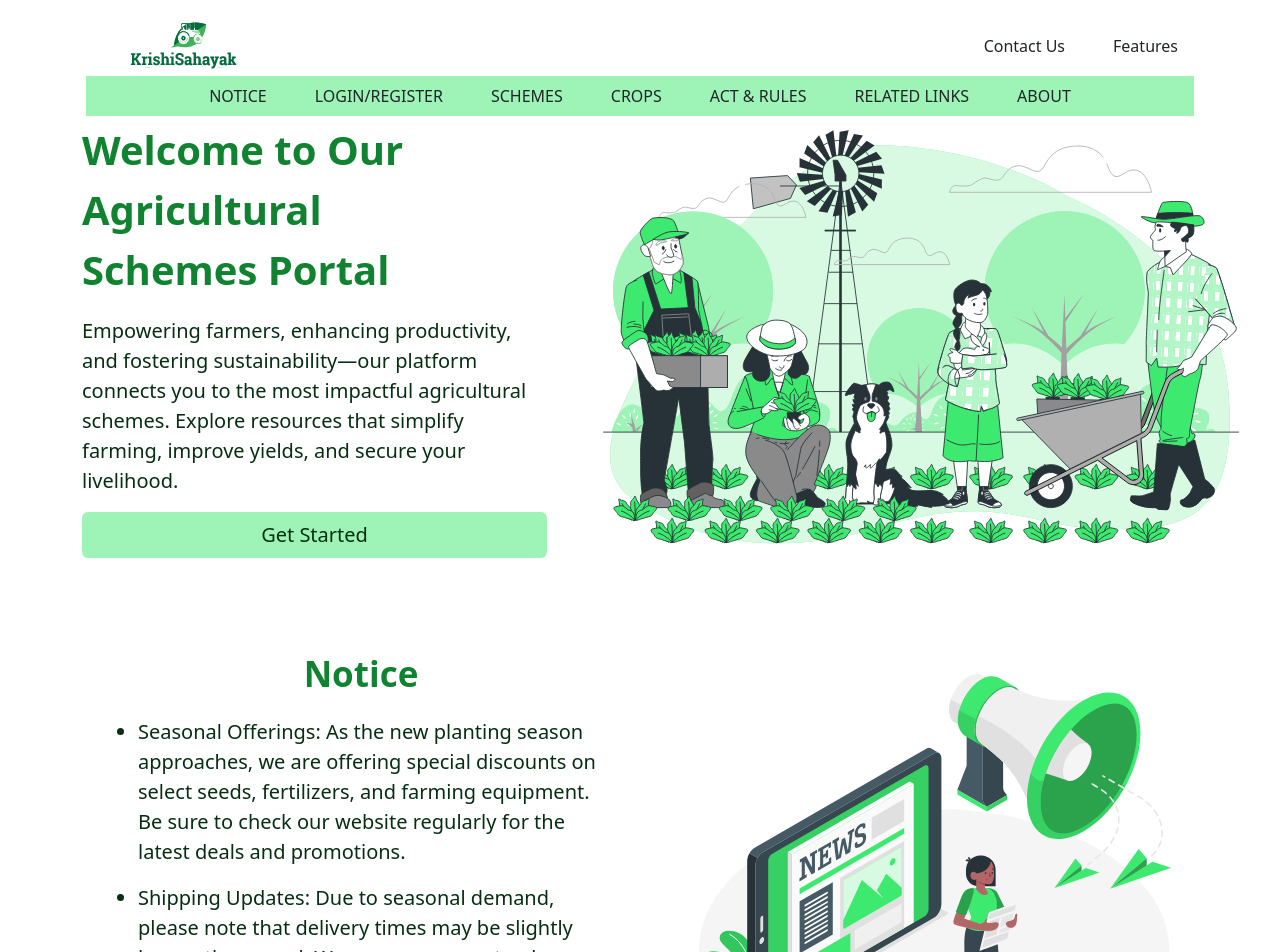
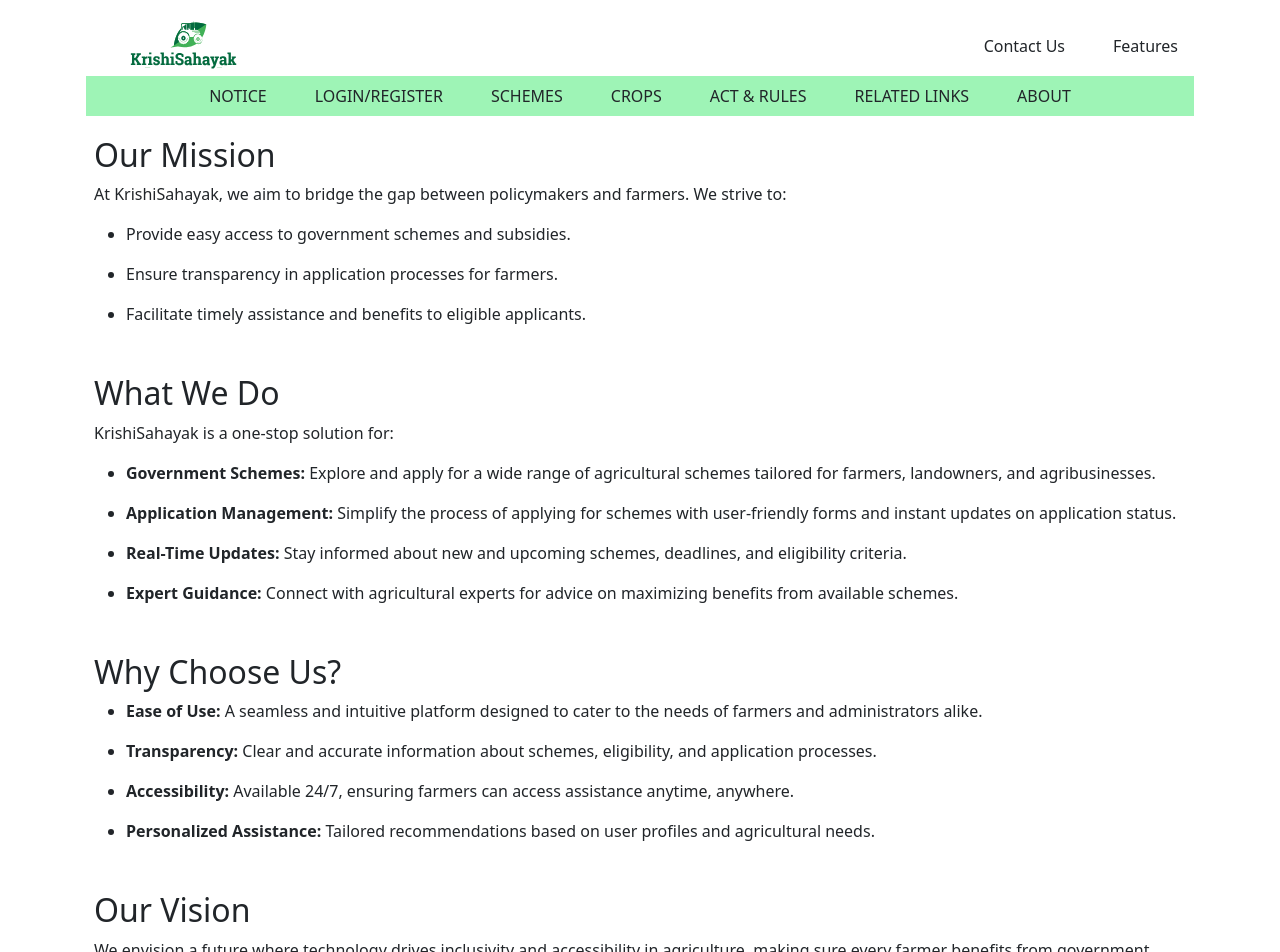
Before and after one commit to jasvinderkhera/soil_farming_agent_frontend, a React (Create React App) app: page /about in a window 1280 px wide. Before the commit this address led to /. Shown: the top 952 px of the page. Built offline with nearby package versions, Linux system fonts and the light colour scheme; no server answers.

Commit message:
about page added

```diff
--- a/src/App.js
+++ b/src/App.js
@@ -13,6 +13,7 @@ import Header from "./components/header/Header";
 import Footer from "./components/footer/Footer";
 import Contact from "./components/contact/Contact";
 import Crops from "./components/crops/crops";
+import About from "./components/about/About";
 
 function App() {
   const [user] = useAuthState(auth);
@@ -30,6 +31,7 @@ function App() {
         <Route path="/act-rules" element={<ActRules/>} />
         <Route path="/contact" element={<Contact/>} />
         <Route path="/crop" element={<Crops/>} />
+        <Route path="/about" element={<About/>} />
 
         {/* Auth Route - Inaccessible after login */}
         <Route
--- /dev/null
+++ b/src/components/about/About.jsx
@@ -0,0 +1,47 @@
+import React from 'react'
+import './About.css'
+
+function About() {
+  return (
+    <div>
+         <div className="container topContainer pt-3">
+    <section className='container mb-5'>
+      <h2>Our Mission</h2>
+      <p>At KrishiSahayak, we aim to bridge the gap between policymakers and farmers. We strive to:</p>
+      <ul>
+        <li className='mb-3'>Provide easy access to government schemes and subsidies.</li>
+        <li className='mb-3'>Ensure transparency in application processes for farmers.</li>
+        <li className='mb-3'>Facilitate timely assistance and benefits to eligible applicants.</li>
+      </ul>
+    </section>
+
+    <section className='container mb-5'>
+      <h2>What We Do</h2>
+      <p>KrishiSahayak is a one-stop solution for:</p>
+      <ul>
+        <li className='mb-3'><strong>Government Schemes:</strong> Explore and apply for a wide range of agricultural schemes tailored for farmers, landowners, and agribusinesses.</li>
+        <li className='mb-3'><strong>Application Management:</strong> Simplify the process of applying for schemes with user-friendly forms and instant updates on application status.</li>
+        <li className='mb-3'><strong>Real-Time Updates:</strong> Stay informed about new and upcoming schemes, deadlines, and eligibility criteria.</li>
+        <li className='mb-3'><strong>Expert Guidance:</strong> Connect with agricultural experts for advice on maximizing benefits from available schemes.</li>
+      </ul>
+    </section>
+    <section className='container mb-5'>
+      <h2>Why Choose Us?</h2>
+      <ul>
+        <li className='mb-3'><strong>Ease of Use:</strong> A seamless and intuitive platform designed to cater to the needs of farmers and administrators alike.</li>
+        <li className='mb-3'><strong>Transparency:</strong> Clear and accurate information about schemes, eligibility, and application processes.</li>
+        <li className='mb-3'><strong>Accessibility:</strong> Available 24/7, ensuring farmers can access assistance anytime, anywhere.</li>
+        <li className='mb-3'><strong>Personalized Assistance:</strong> Tailored recommendations based on user profiles and agricultural needs.</li>
+      </ul>
+    </section>
+
+    <section className='container mb-5'>
+      <h2>Our Vision</h2>
+      <p>We envision a future where technology drives inclusivity and accessibility in agriculture, making sure every farmer benefits from government support and modern resources. At KrishiSahayak, we’re committed to fostering a sustainable and prosperous agricultural ecosystem.</p>
+    </section>
+  </div>
+    </div>
+  )
+}
+
+export default About
--- a/src/components/header/Header.jsx
+++ b/src/components/header/Header.jsx
@@ -62,9 +62,9 @@ function Header() {
             <a href="https://agriwelfare.gov.in/" target="_blank" className="nav-link">
               Related Links
             </a>
-            <a href="" className="nav-link">
+            <Link to="about" className="nav-link">
               About
-            </a>
+            </Link>
           </div>
         </div>
       </div>
```
Also changed, not shown: src/components/about/About.css (added).
